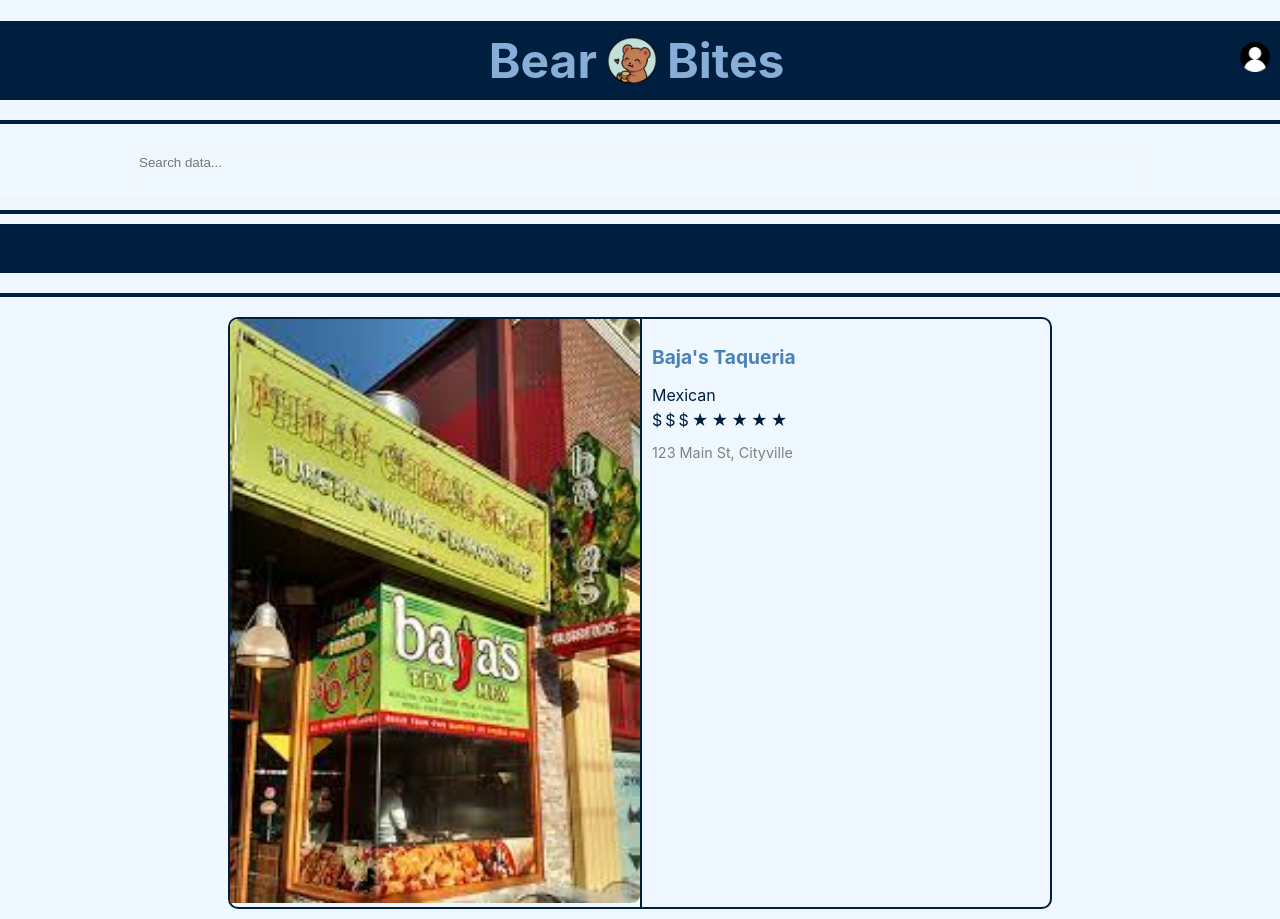
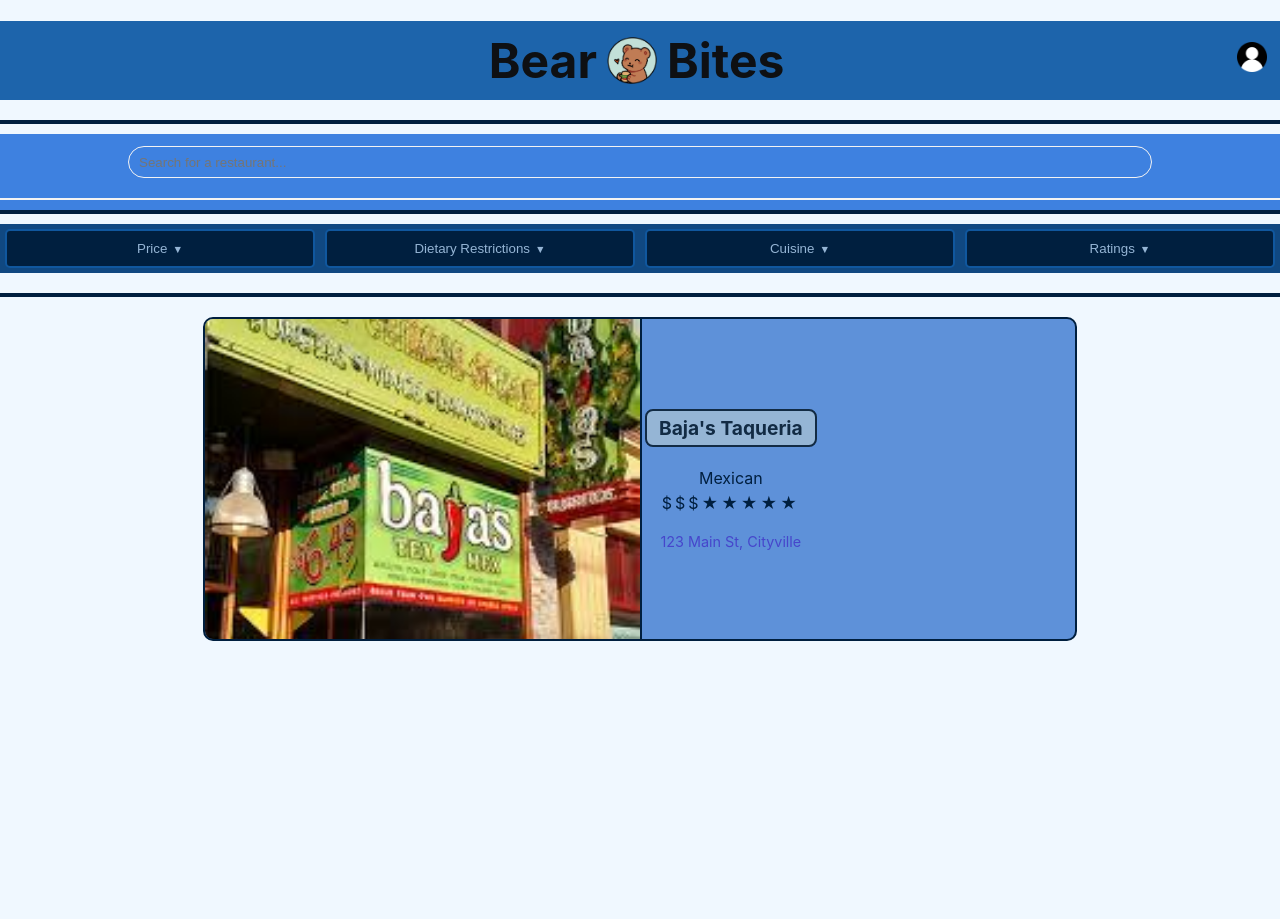
Before and after one commit to cs0320-f23/term-project-aherna57-tbonas-ajacks41-ecooperm, a React (Create React App) app in the folder frontend/: page / in a window 1280 px wide. After the commit the page ends 821 px from the top, so only its background shows below. Built offline with nearby package versions, Linux system fonts and the light colour scheme; sample sign-in values are in the browser's storage.

Commit message:
feat: styling

```diff
--- a/frontend/src/container/Home.tsx
+++ b/frontend/src/container/Home.tsx
@@ -19,6 +19,14 @@
 
   const [result, setResult] = useState<any[]>([]);
   const [activeButton, setActiveButton] = useState<string | null>(null);
+  const [dropdownSelection, setDropdownSelection] = useState<string | null>(
+    null
+  );
+  const [activeDropdownButton, setActiveDropdownButton] = useState<
+    string | null
+  >(null);
+
+
 
   const navigate = useNavigate(); // hook for navigation
 
@@ -35,18 +43,49 @@
     navigate(`/user-profile/${userInfo.userId}`);
   };
 
-   const handleButtonToggle = (buttonName: string) => {
-     setActiveButton((prev) => (prev === buttonName ? null : buttonName));
-   };
+    const handleButtonToggle = (buttonName: string) => {
+       setActiveButton((prev) => (prev === buttonName ? null : buttonName));
+       setDropdownSelection(null); // Reset dropdown selection when toggling buttons
+     };
+
+  const handleDropdownSelect = (option: string) => {
+    setDropdownSelection(option);
+  };
 
    const renderDropdown = (options: string[]) => {
      return (
        <div className="dropdown">
          {options.map((option, index) => (
-           <div key={index} className="dropdown-item">
+           <div
+             key={index}
+             className="dropdown-item"
+             onClick={() => handleDropdownSelect(option)}
+           >
              {option}
            </div>
          ))}
+       </div>
+     );
+   };
+
+   const renderButton = (
+     buttonName: string,
+     dropdownOptions: string[] | null = null
+   ) => {
+     return (
+       <div className="button-container" key={buttonName}>
+         <button
+           className={`toggle-button ${
+             activeButton === buttonName ? "active" : ""
+           }`}
+           onClick={() => handleButtonToggle(buttonName)}
+         >
+           {dropdownSelection || buttonName}
+           {dropdownOptions && <span className="dropdown-icon">&#9660;</span>}
+         </button>
+         {dropdownOptions &&
+           activeButton === buttonName &&
+           renderDropdown(dropdownOptions)}
        </div>
      );
    };
@@ -101,6 +140,7 @@
       {/* Row of buttons */}
       <div className="button-row">
         {/* Price Button */}
+
         <button
           className={`toggle-button ${
             activeButton === "price" ? "active" : ""
--- a/frontend/src/container/SearchBar.tsx
+++ b/frontend/src/container/SearchBar.tsx
@@ -62,7 +62,7 @@
           onBlur={handleBlur}
           type="search"
           className="textbox"
-          placeholder="Search data..."
+          placeholder="Search for a restaurant..."
           value={value}
           onChange={handleSearchInputChange}
         />
--- a/frontend/src/index.css
+++ b/frontend/src/index.css
@@ -1,21 +1,26 @@
 /******************* RESTAURANT SEARCH *******************/
+
 
 /* Container for the restaurant boxes */
 .restaurant-box-container {
   display: flex;
   flex-wrap: wrap;
   justify-content: center;
-  max-width: 80%;
+  max-width: 85%;
+  max-height: 35%;
   margin: 0 auto;
   background-color: #f0f8ff; /* Light blue background */
 }
 
 /* Adjust the margin for better spacing between restaurant boxes */
 .restaurant-box {
+  width: 100%;
+  max-height: 20rem;
   margin: 10px;
   border: 2px solid #001f3f; /* Navy color */
   border-radius: 10px;
   transition: box-shadow 0.3s ease-in-out;
+  background-color:rgb(94, 145, 217);
   overflow: hidden;
 }
 
@@ -30,6 +35,7 @@
 @media (max-width: 767px) {
   .restaurant-box {
     width: 100%; /* Adjust as needed for smaller screens */
+
   }
 }
 
@@ -40,6 +46,10 @@
   overflow: hidden;
   margin: 10px;
   transition: box-shadow 0.3s ease-in-out;
+  flex-direction: row;
+  align-items: center;
+
+
 }
 
 .image-container {
@@ -51,19 +61,29 @@
 .image-container img {
   width: 100%;
   height: auto;
-  border-bottom-right-radius: 8px;
-  border-top-right-radius: 8px;
+  border-bottom-right-radius: 10px;
+  border-top-right-radius: 10px;
 }
 
 .info-container {
   padding: 10px;
+  display: flex;
+  flex-direction: column;
+  justify-content: center;
+  align-items: center;
 }
 
 .titleRest {
   font-size: 1.2rem;
-  color: #4b82b9; /* Navy color */
+  color: #122b44; /* Navy color */
   text-decoration: none;
   font-weight: bold;
+  align-items: center;
+  border: 2px solid #122b44; /* Navy color */
+  background-color:#95b5d5;
+  border-radius: 8px;
+  padding: 5px;
+  margin-bottom: 5px;
 }
 
 .cuisine {
@@ -85,15 +105,16 @@
 
 .address {
   font-size: 0.9rem;
-  color: grey;
+  color: rgb(70, 70, 203);
 }
+
 
 /******************* HOME PAGE *******************/
 
 /* Add a style for the header container */
 /* Update the header styles to use the header-container class */
 .header-container {
-  background-color: #001f3f; /* Navy color */
+  background-color: #14487b; /* Navy color */
   color: white; /* Text color */
   padding: 30px; /* Adjust the padding as needed */
 }
@@ -101,7 +122,7 @@
 .header {
   margin-bottom: 10px;
   font-size: 2rem;
-  background-color: #001f3f; /* Navy color */
+  background-color: #1d64ab; /* Navy color */
   color: white;
   padding: 10px;
   display: flex;
@@ -118,7 +139,7 @@
   font-size: 3rem;
   word-spacing: 5px;
   margin-left: 38%;
-  color: #86aed6; /* Navy color */
+  color: #0e1013; /* Navy color */
 }
 
 .iconTop {
@@ -137,6 +158,7 @@
 .userIm img {
   width: 30px;
   height: auto;
+  padding-right: 3px;
 }
 
 .userIm:hover {
@@ -164,6 +186,7 @@
 
 .textbox {
   border: 1px solid #f3f3f3;
+  color:#001f3f;
   height: 2rem;
   outline: none;
   box-sizing: border-box;
@@ -173,9 +196,8 @@
   max-width: 100%; /* Change to 100% to take up the full width of the container */
   display: flex;
   flex-direction: row;
-  justify-content: center;
-  align-items: center;
 }
+
 
 .suggestions {
   overflow-y: scroll;
@@ -216,11 +238,12 @@
 
 .suggestion:hover {
   /* Changing background color on hover */
-  background-color: #f3f3f3;
+  background-color: #345bc4;
 }
 
 .search-bar-container {
   position: relative;
+  background-color: rgb(62, 129, 224);
 }
 
 /* Add blue line after the search bar */
@@ -239,7 +262,7 @@
 .button-row {
   display: flex;
   position: relative; /* Add position relative to the button row */
-  background-color: #001f3f; /* Navy color for button row */
+  background-color: #104881; /* Navy color for button row */
 }
 
 .toggle-button {
@@ -247,8 +270,8 @@
   margin: 5px;
   cursor: pointer;
   border-radius: 5px;
-  border: 2px solid #001f3f; /* Navy color */
-  color: #001f3f; /* Navy color */
+  border: 2px solid #10579e; /* Navy color */
+  color: #95b5d5; /* Navy color */
   transition: background-color 0.3s ease;
   position: relative; /* Add position relative to the button */
 }
```
